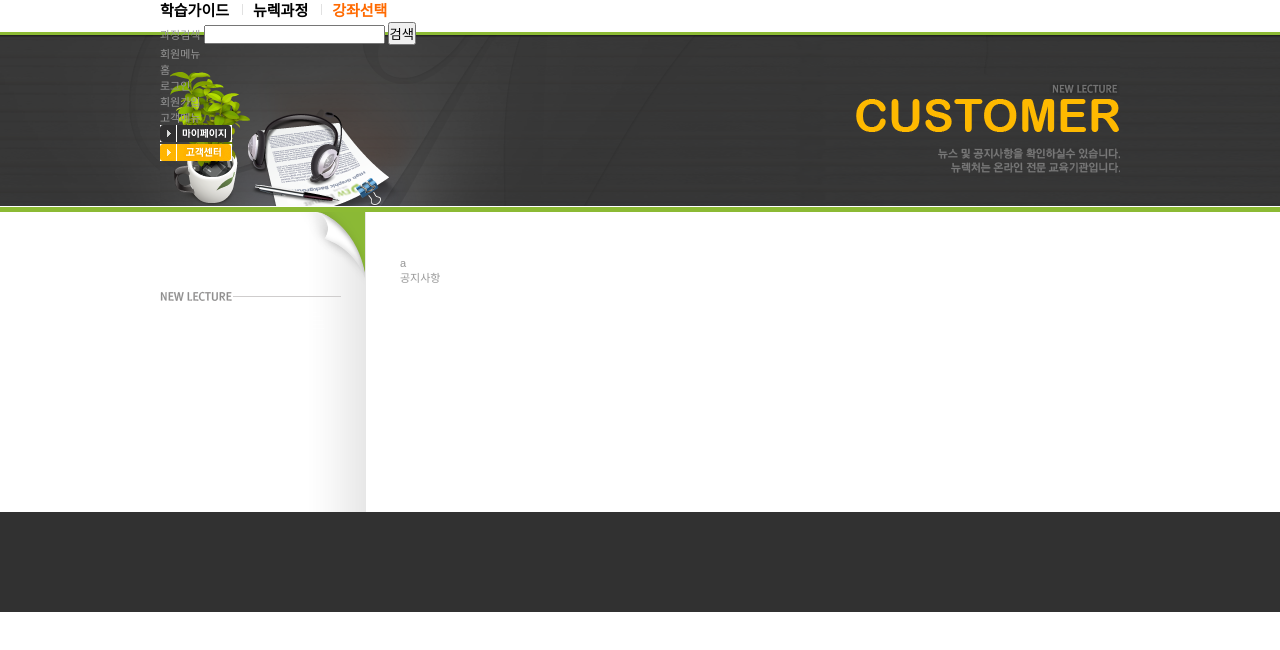
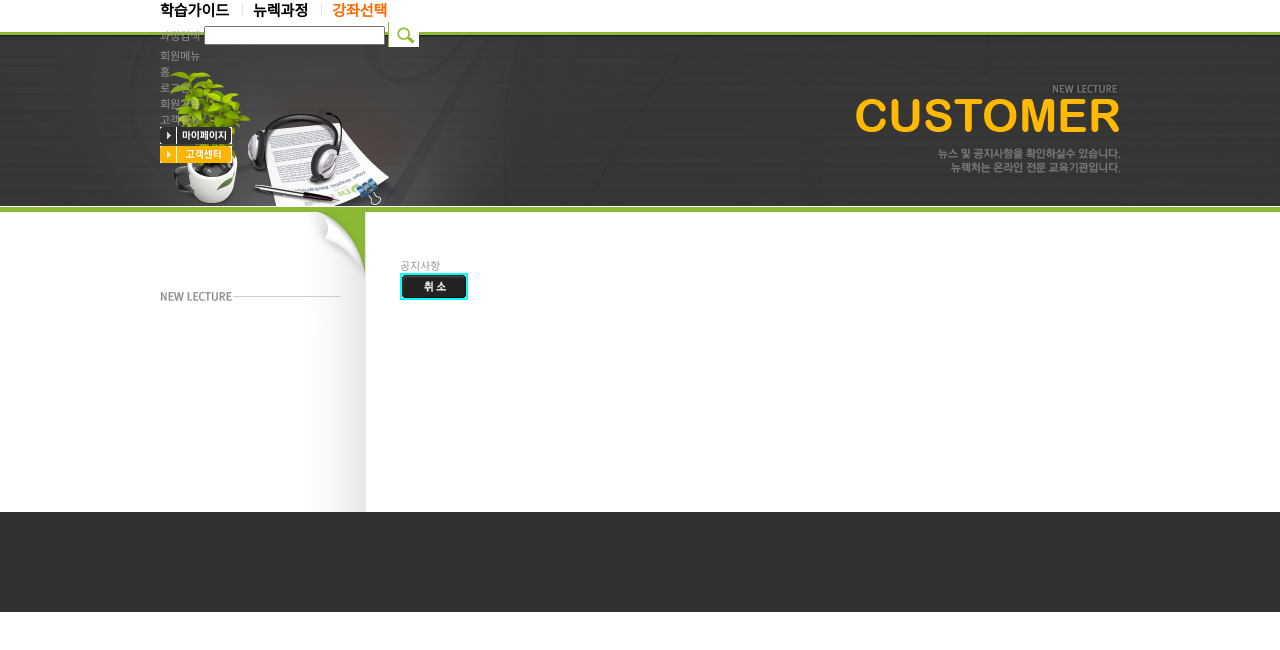
Before and after one commit to campCap/JspPrj, a plain HTML site: page WebContent/customer/notice.html in a window 1280 px wide. Shown: the part 38-688 px from the top of the page. Drawn offline with Linux system fonts and the light colour scheme.

Commit message:
하구언

```diff
--- a/WebContent/css/style.css
+++ b/WebContent/css/style.css
@@ -4,9 +4,7 @@ a{
 	color: #979797;
 	text-decoration: none;
 }
-a:hover{
-	text-decoration: underline;
-}
+
 
 /* -----------------------reset----- */
 .hidden{
@@ -20,6 +18,10 @@ a:hover{
     display: block;
 }
 
+a:hover{
+	text-decoration: underline;
+}
+
 .content-container {
 	margin: auto;
 	height:100%;
@@ -31,6 +33,38 @@ body{
 	font-family:돋음, Arial, sans-serif;
 	font-size: 11px;
 	color:#979797;
+}
+
+#search-form input[type="submit"]{
+	width: 31px;
+	height: 25px;
+	border: 0px;
+	text-indent: -999px;/* 왼쪽으로 밈 (들여쓰기) */
+	background: url("../images/btn-zoom.png");
+	border-left:  1px solid #8CBA34;
+	cursor: pointer;
+}
+
+#main a{
+	width: 64px;
+	height: 23px;
+	border: 2px solid aqua;
+	text-indent: -99px;/* 왼쪽으로 밈 (들여쓰기) */
+	background: url("../images/btn-cancel.png");
+	display: inline-block;
+	overflow: hidden;
+}
+
+.btn{
+
+}
+
+.btn-search{
+
+}
+
+.btn-cancel{
+
 }
 
 /* ------------------------------ */
@@ -51,6 +85,7 @@ body{
 				padding-left: 24px;
 				background: url("../images/bg-main-menu-vsp.png") no-repeat 13px center;
 			}
+			/* li부모의 첫번째 자식 태그 */
 			#main-menu li:first-child{
 				padding-left: 0px;
 				background: none;
--- a/WebContent/customer/notice.html
+++ b/WebContent/customer/notice.html
@@ -25,11 +25,12 @@
 					</ul>
 				</nav>
 
-				<section>
+				<section id="search-form">
 					<h1 class="hidden">강좌검색 폼</h1>
 					<form>
-						<label>과정검색</label> <input type="" /> <input type="submit"
-							value="검색" />
+						<label>과정검색</label>
+						<input type="" />
+						<input type="submit" value="빠가" />
 					</form>
 				</section>
 
@@ -89,8 +90,7 @@
 			</aside>
 
 
-			<main id ="main">	a<br/>
-
+			<main id ="main">
 			 <h2>공지사항</h2>
 			<!--<div>
 				<h3>경로</h3>
@@ -109,6 +109,8 @@
 					113 1/1 pages 이전 1 다음
 				</form>
 			</div> -->
+
+			<a href ="">취소</a>
 			</main>
 		</div>
 	</div>
```
